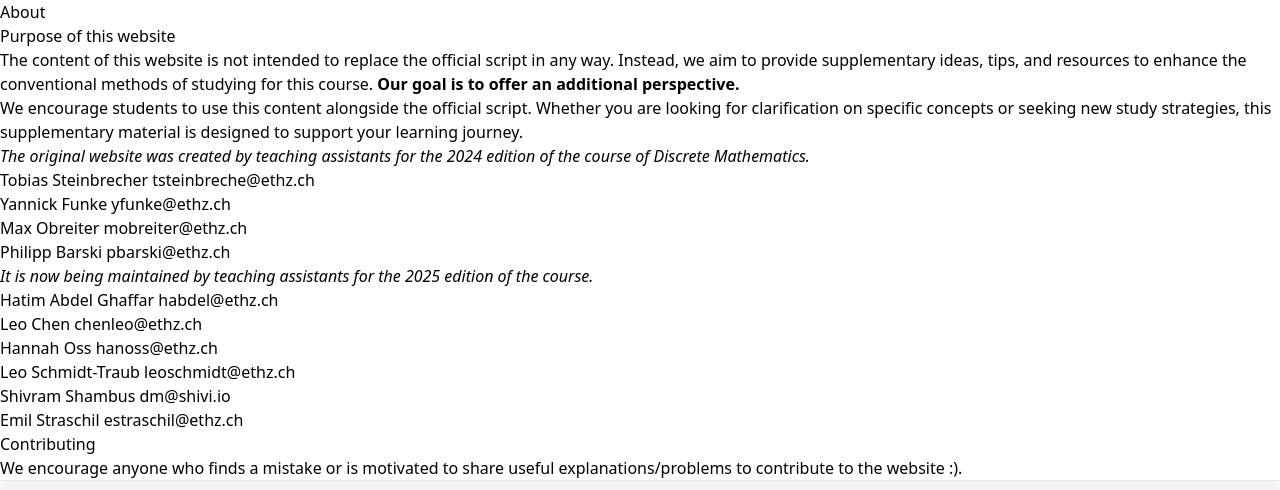
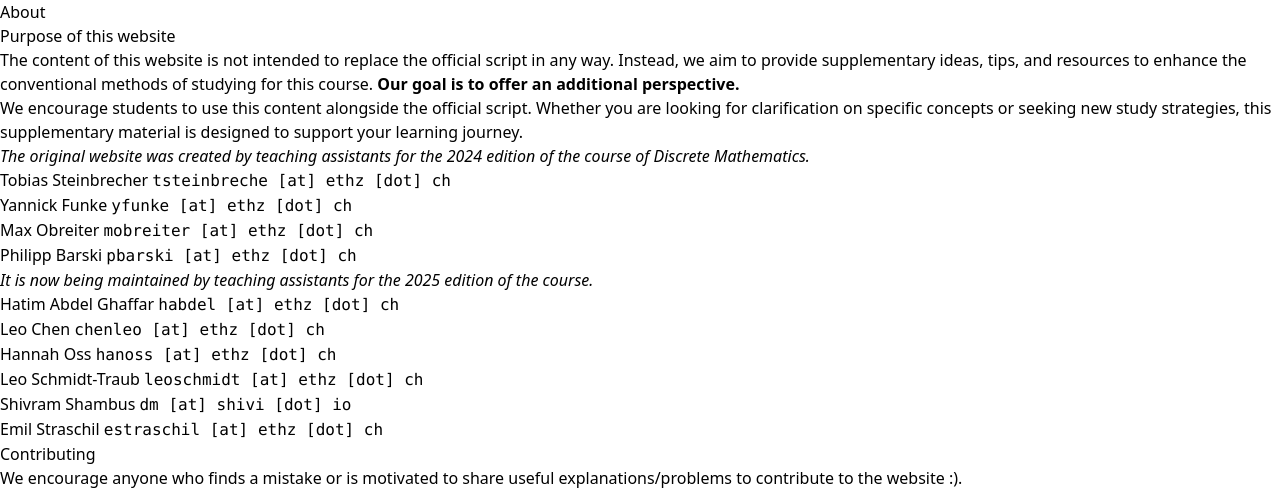
Before and after one commit to discrete-math-ch/discmath, a Next.js app: page /about in a window 1280 px wide. Shown: the top 490 px of the page. Built offline with nearby package versions, Linux system fonts and the light colour scheme; no server answers.

Commit message:
Obfuscate visible website email addresses

```diff
--- a/pages/about.mdx
+++ b/pages/about.mdx
@@ -12,19 +12,19 @@ We encourage students to use this content alongside the official script. Whether
 
 *The original website was created by teaching assistants for the 2024 edition of the course of Discrete Mathematics.*
 
-- Tobias Steinbrecher [tsteinbreche@ethz.ch](mailto:tsteinbreche@ethz.ch)
-- Yannick Funke [yfunke@ethz.ch](mailto:yfunke@ethz.ch)
-- Max Obreiter [mobreiter@ethz.ch](mailto:mobreiter@ethz.ch)
-- Philipp Barski [pbarski@ethz.ch](mailto:pbarski@ethz.ch)
+- Tobias Steinbrecher `tsteinbreche [at] ethz [dot] ch`
+- Yannick Funke `yfunke [at] ethz [dot] ch`
+- Max Obreiter `mobreiter [at] ethz [dot] ch`
+- Philipp Barski `pbarski [at] ethz [dot] ch`
 
 
 *It is now being maintained by teaching assistants for the 2025 edition of the course.*
-- Hatim Abdel Ghaffar [habdel@ethz.ch](mailto:habdel@ethz.ch)
-- Leo Chen [chenleo@ethz.ch](mailto:chenleo@ethz.ch)
-- Hannah Oss [hanoss@ethz.ch](mailto:hanoss@ethz.ch)
-- Leo Schmidt-Traub [leoschmidt@ethz.ch](mailto:leoschmidt@ethz.ch)
-- Shivram Shambus [dm@shivi.io](mailto:dm@shivi.io)
-- Emil Straschil [estraschil@ethz.ch](mailto:estraschil@ethz.ch)
+- Hatim Abdel Ghaffar `habdel [at] ethz [dot] ch`
+- Leo Chen `chenleo [at] ethz [dot] ch`
+- Hannah Oss `hanoss [at] ethz [dot] ch`
+- Leo Schmidt-Traub `leoschmidt [at] ethz [dot] ch`
+- Shivram Shambus `dm [at] shivi [dot] io`
+- Emil Straschil `estraschil [at] ethz [dot] ch`
 
 ## Contributing
 
--- a/pages/challenges.mdx
+++ b/pages/challenges.mdx
@@ -3,7 +3,7 @@ import Problem from '@/components/problem'
 
 # Challenges
 
-The first student enrolled in Discrete Mathematics 2025 who sends a sophisticated proof to [submit@discmath.ch](mailto:submit@discmath.ch) will be compensated with a sweet treat in their next exercise session - be honest and don't use external tools :).
+The first student enrolled in Discrete Mathematics 2025 who sends a sophisticated proof to `submit [at] discmath [dot] ch` will be compensated with a sweet treat in their next exercise session - be honest and don't use external tools :).
 
 Please check that this challenge is unsolved before sending in your solutions.
 
--- a/pages/past_challenges/2024.mdx
+++ b/pages/past_challenges/2024.mdx
@@ -3,7 +3,7 @@ import Problem from '@/components/problem'
 
 # Challenges
 
-The first student enrolled in Discrete Mathematics 2024 who sends a sophisticated proof to [submit@discmath.ch](mailto:submit@discmath.ch) will receive chocolate in the next exercise session (indicate which exercise session you will attend, you can obsviously try any challenge you like :)) - be honest and don't use external tools :).
+The first student enrolled in Discrete Mathematics 2024 who sends a sophisticated proof to `submit [at] discmath [dot] ch` will receive chocolate in the next exercise session (indicate which exercise session you will attend, you can obsviously try any challenge you like :)) - be honest and don't use external tools :).
 Before sending a mail, please check that this challenge is unsolved.
 
 
```
